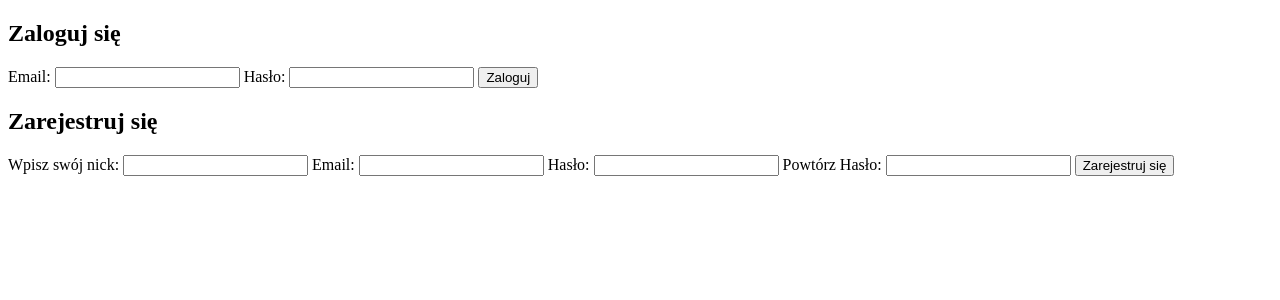
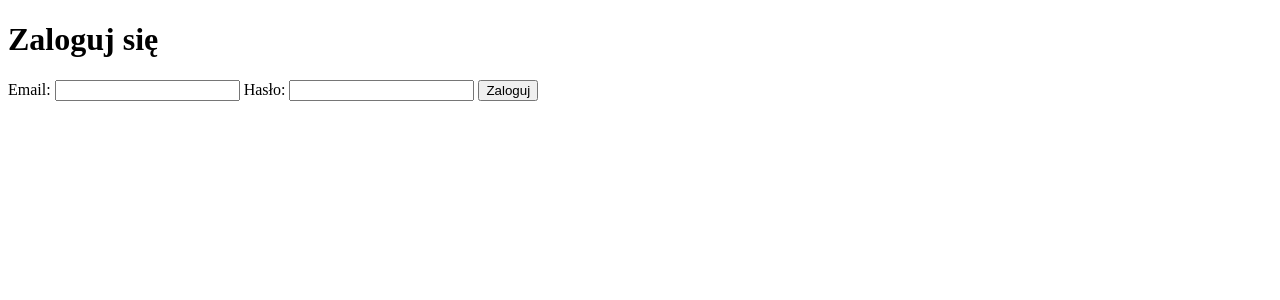
Before and after one commit to Osk0/CMS, a PHP site: page /cms/logowanie.php in a window 1280 px wide. Shown: the top 300 px of the page. Run offline with PHP 8.4, Linux system fonts and the light colour scheme.

Commit message:
25.03.2024

```diff
--- a/logowanie.php
+++ b/logowanie.php
@@ -6,79 +6,27 @@
     <title>Logowanie użytkownika</title>
 </head>
 <body>
-<?php
-    if(isset($_REQUEST['action']) && $_REQUEST['action'] == 'login') {
-        $email = $_REQUEST['email'];
-        $password = $_REQUEST['password'];
 
-        $email = filter_var($email, FILTER_SANITIZE_EMAIL);
+<div class="container">
 
-        $db = new mysqli('localhost', 'root', '', 'cms');
-        $q = $db->prepare("SELECT FROM user WHERE email = ? LIMIT 1");
-        $q->bind_param("s", $email);
-        $q->execute();
-        $result = $q->get_result();
-
-        $userRow = $result->fetch_assoc();
-        if($userRow == null) {
-            echo "Błędny login lub hasło <br>";
-        } else {
-            if(password_verify($password, $userRow['password'])) {
-                echo "Zalogowano poprawnie <br>";
-            } else {
-                echo "Błędny login lub hasło <br>";
-            }
-        }
-
-        var_dump($userRow);
-    }
-    if(isset($_REQUEST['action']) && $_REQUEST['action'] == 'login') {
-        $db = new mysqli('localhost', 'root', '', 'cms');
-        $nick = $_REQUEST['nick'];
-        $email = $_REQUEST['email'];
-        $email = filter_var($email, FILTER_SANITIZE_EMAIL);
-        $password = $_REQUEST['password'];
-        $passwordRepeat = $_REQUEST['passwordRepeat'];
-
-        if($password == $passwordRepeat) {
-            $q = $db->prepare("INSERT INTO user VALUES (NULL, ?, ?, ?)");
-            $q->bind_param("ss", $nick, $email, $password);
-            $q->execute();
-            if($result) {
-                echo "Konto utworzono poprawnie";
-            } else {
-                echo "Nie można utworzyć konta";
-            }
-        } else {
-            echo "Hasła nie są takie same";
-        }
+        <div class="row mt-5">
+            <div class="col-6 offset-3">
+                <h1 class="text-center">Zaloguj się</h1>
 
 
-
-    }
-
-?>
-<h2>Zaloguj się </h2>
-<form action="index.php" method="post">
+<form action="logowanie.php" method="post">
 <label for="emailInput">Email:</label>
-<input type="email" name="email" id="emailInput">
+<input type="email" name="email" id="emailInput" required>
 <label for="passwordInput">Hasło:</label>
-<input type="password" name="password" id="passwordInput">
+<input type="password" name="password" id="passwordInput" required>
 <input type="submit" value="Zaloguj">
 <input type="hidden" name="action" value="login">
 
 </form>
-<h2>Zarejestruj się </h2>
-<form action="index.php" method="post">
-<label for="nickInput">Wpisz swój nick:</label>
-<input type="nick" name="nick" id="nickInput">
-<label for="emailInput">Email:</label>
-<input type="email" name="email" id="emailInput">
-<label for="passwordInput">Hasło:</label>
-<input type="password" name="password" id="passwordInput">
-<label for="passwordRepeat">Powtórz Hasło:</label>
-<input type="password" name="passwordRepeat" id="passwordRepeatInput">
-<input type="submit" value="Zarejestruj się">
-<input type="hidden" name="action" value="register">
+</div>
+        </div>
+
+    </div>
+
 </body>
 </html>
```
Also changed, not shown: index.php (+8 -0 lines), php.txt (added, +29 -0 lines), rejestracja.php (added, +62 -0 lines).
